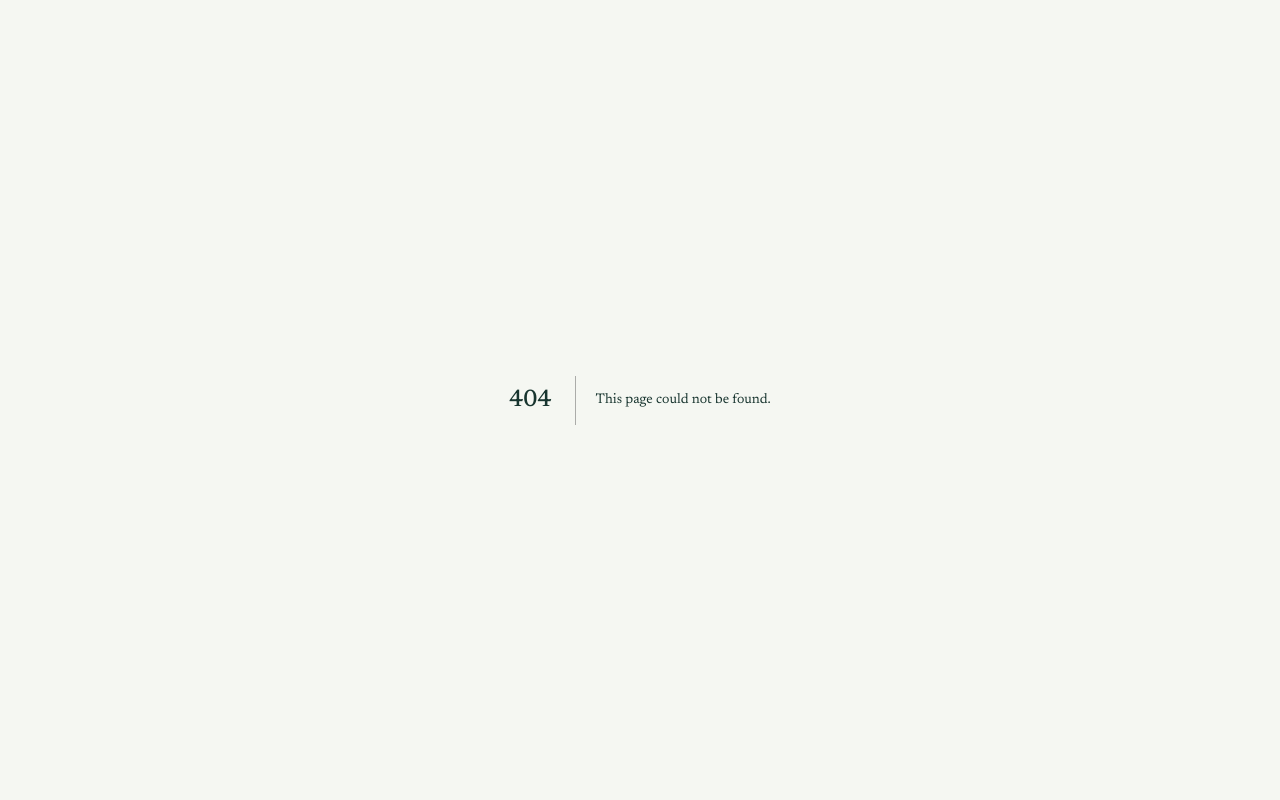
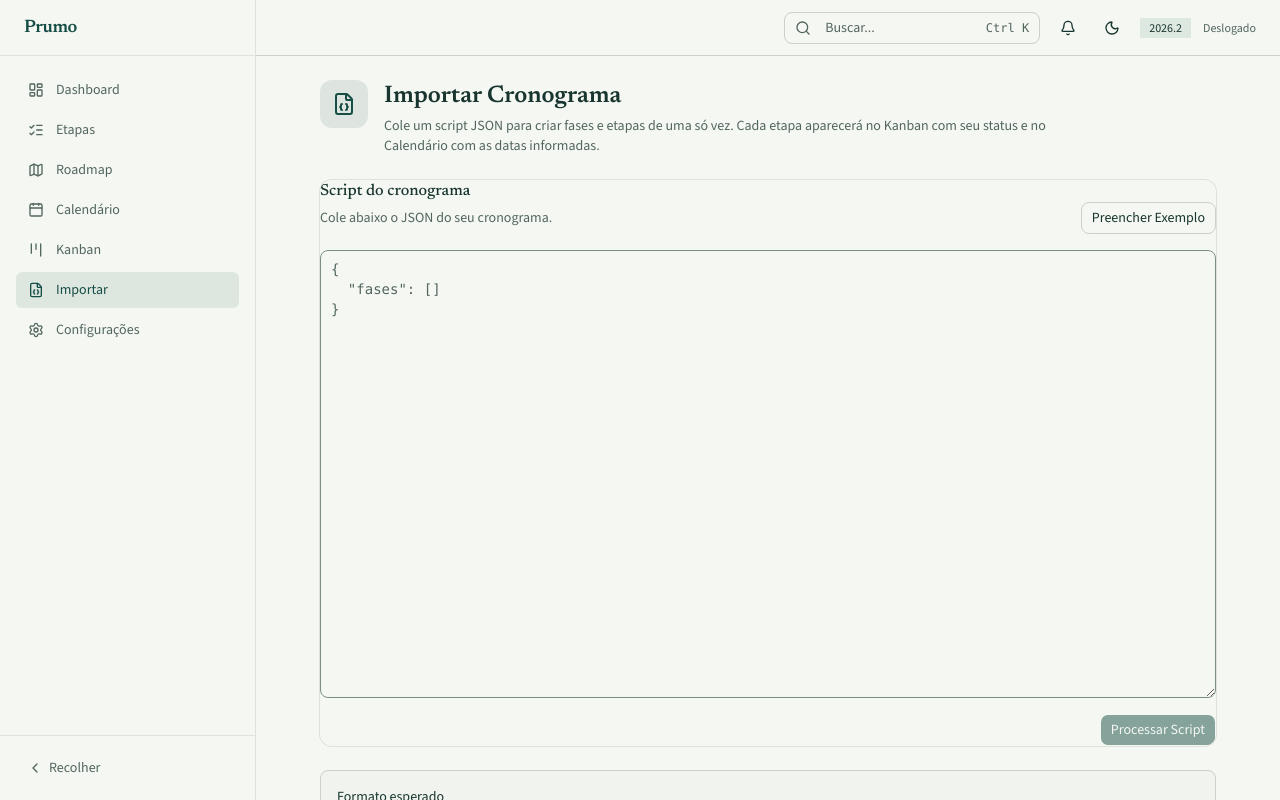
Before and after one commit to Ramon-M-S/Workspace-sicom, a Next.js app: page /importar in a window 1280 px wide. Before the commit this address had no page. Built offline with nearby package versions, Linux system fonts and the light colour scheme; no server answers.

Commit message:
feat(import): adicionar importação de cronograma via script JSON com validação e transação

```diff
--- /dev/null
+++ b/app/(dashboard)/importar/page.tsx
@@ -0,0 +1,41 @@
+import { FileJson } from "lucide-react";
+import { FormImportar } from "@/components/importar/form-importar";
+import { Card, CardContent, CardHeader, CardTitle } from "@/components/ui/card";
+
+export default function ImportarPage() {
+  return (
+    <div className="mx-auto max-w-4xl space-y-6">
+      <div className="flex items-start gap-4">
+        <div className="rounded-xl bg-primary/10 p-3 text-primary">
+          <FileJson className="h-6 w-6" aria-hidden="true" />
+        </div>
+        <div>
+          <h1 className="text-2xl font-semibold">Importar Cronograma</h1>
+          <p className="mt-1 max-w-2xl text-sm text-muted-foreground">
+            Cole um script JSON para criar fases e etapas de uma só vez. Cada etapa
+            aparecerá no Kanban com seu status e no Calendário com as datas informadas.
+          </p>
+        </div>
+      </div>
+
+      <Card>
+        <CardHeader>
+          <CardTitle>Script do cronograma</CardTitle>
+        </CardHeader>
+        <CardContent>
+          <FormImportar />
+        </CardContent>
+      </Card>
+
+      <div className="rounded-lg border bg-muted/30 p-4 text-sm text-muted-foreground">
+        <p className="font-medium text-foreground">Formato esperado</p>
+        <p className="mt-1">
+          O objeto raiz contém <code className="font-mono">fases</code>. Cada fase
+          contém <code className="font-mono">nome</code> e uma lista de
+          <code className="font-mono"> etapas</code> com título, objetivo, datas no
+          formato YYYY-MM-DD, status, entregáveis e critérios de conclusão (DoD).
+        </p>
+      </div>
+    </div>
+  );
+}
--- /dev/null
+++ b/app/api/etapas/importar/route.ts
@@ -0,0 +1,71 @@
+import { created, handleError } from "@/lib/http";
+import { getUsuarioLogado } from "@/lib/auth-utils";
+import { prisma } from "@/lib/prisma";
+import { importarCronogramaSchema } from "@/lib/validations/importar";
+
+export async function POST(request: Request) {
+  try {
+    const usuarioId = await getUsuarioLogado();
+    const cronograma = importarCronogramaSchema.parse(await request.json());
+
+    const contagem = await prisma.$transaction(async (tx) => {
+      const ultimaFase = await tx.fase.findFirst({
+        where: { usuarioId },
+        orderBy: { ordem: "desc" },
+        select: { ordem: true },
+      });
+      let fasesCriadas = 0;
+      let etapasCriadas = 0;
+
+      for (let indiceFase = 0; indiceFase < cronograma.fases.length; indiceFase += 1) {
+        const faseScript = cronograma.fases[indiceFase];
+        const faseId = `${usuarioId}:fase-${crypto.randomUUID()}`;
+        await tx.fase.create({
+          data: {
+            id: faseId,
+            usuarioId,
+            nome: faseScript.nome,
+            ordem: (ultimaFase?.ordem ?? -1) + indiceFase + 1,
+          },
+        });
+        fasesCriadas += 1;
+
+        for (let ordem = 0; ordem < faseScript.etapas.length; ordem += 1) {
+          const etapaScript = faseScript.etapas[ordem];
+          const etapaId = `${usuarioId}:etapa-${crypto.randomUUID()}`;
+          await tx.etapa.create({
+            data: {
+              id: etapaId,
+              usuarioId,
+              faseId,
+              ordem,
+              titulo: etapaScript.titulo,
+              objetivo: etapaScript.objetivo,
+              inicio: etapaScript.inicio,
+              fim: etapaScript.fim,
+              status: etapaScript.status,
+              progresso: etapaScript.status === "concluida" ? 100 : 0,
+              entregaveis: etapaScript.entregaveis,
+              dod: etapaScript.dod,
+              lembretes: {
+                create: [7, 1, 0].map((diasAntes) => ({
+                  id: `${etapaId}-lembrete-${diasAntes}`,
+                  diasAntes,
+                  canal: "ambos",
+                  enviado: false,
+                })),
+              },
+            },
+          });
+          etapasCriadas += 1;
+        }
+      }
+
+      return { fasesCriadas, etapasCriadas };
+    });
+
+    return created({ sucesso: true, ...contagem });
+  } catch (error) {
+    return handleError(error);
+  }
+}
--- /dev/null
+++ b/components/importar/form-importar.tsx
@@ -0,0 +1,129 @@
+"use client";
+
+import { useState } from "react";
+import { useRouter } from "next/navigation";
+import { toast } from "sonner";
+import { Button } from "@/components/ui/button";
+import { Textarea } from "@/components/ui/textarea";
+
+const exemploCronograma = JSON.stringify(
+  {
+    fases: [
+      {
+        nome: "Planejamento",
+        etapas: [
+          {
+            titulo: "Revisar o pré-projeto",
+            objetivo: "Conferir o escopo, os objetivos e a estrutura inicial do trabalho.",
+            inicio: "2027-01-05",
+            fim: "2027-01-12",
+            status: "em_andamento",
+            entregaveis: ["Pré-projeto revisado"],
+            dod: ["Objetivos revisados", "Escopo validado com a orientação"],
+          },
+          {
+            titulo: "Organizar referências iniciais",
+            objetivo: "Reunir as principais fontes para iniciar a revisão bibliográfica.",
+            inicio: "2027-01-13",
+            fim: "2027-01-20",
+            status: "pendente",
+            entregaveis: ["Lista inicial de referências"],
+            dod: ["Fontes registradas e organizadas por tema"],
+          },
+        ],
+      },
+    ],
+  },
+  null,
+  2,
+);
+
+function mensagemErro(data: unknown) {
+  if (
+    typeof data === "object" &&
+    data !== null &&
+    "error" in data &&
+    typeof data.error === "string"
+  ) {
+    return data.error;
+  }
+  return "Não foi possível importar o cronograma.";
+}
+
+export function FormImportar() {
+  const router = useRouter();
+  const [script, setScript] = useState("");
+  const [processando, setProcessando] = useState(false);
+
+  async function processarScript() {
+    let cronograma: unknown;
+    try {
+      cronograma = JSON.parse(script);
+    } catch {
+      toast.error("O texto não é um JSON válido. Confira a sintaxe e tente novamente.");
+      return;
+    }
+
+    setProcessando(true);
+    try {
+      const response = await fetch("/api/etapas/importar", {
+        method: "POST",
+        headers: { "Content-Type": "application/json" },
+        body: JSON.stringify(cronograma),
+      });
+      const resultado: unknown = await response.json();
+
+      if (!response.ok) throw new Error(mensagemErro(resultado));
+
+      const fasesCriadas =
+        typeof resultado === "object" && resultado !== null && "fasesCriadas" in resultado
+          ? resultado.fasesCriadas
+          : undefined;
+      const etapasCriadas =
+        typeof resultado === "object" && resultado !== null && "etapasCriadas" in resultado
+          ? resultado.etapasCriadas
+          : undefined;
+      toast.success(
+        `Cronograma importado: ${String(fasesCriadas)} ${fasesCriadas === 1 ? "fase" : "fases"} e ${String(etapasCriadas)} ${etapasCriadas === 1 ? "etapa" : "etapas"}.`,
+      );
+      router.push("/etapas");
+      router.refresh();
+    } catch (error) {
+      toast.error(error instanceof Error ? error.message : "Não foi possível importar o cronograma.");
+    } finally {
+      setProcessando(false);
+    }
+  }
+
+  return (
+    <div className="space-y-4">
+      <div className="flex flex-wrap items-center justify-between gap-3">
+        <p className="text-sm text-muted-foreground">
+          Cole abaixo o JSON do seu cronograma.
+        </p>
+        <Button
+          type="button"
+          variant="outline"
+          onClick={() => setScript(exemploCronograma)}
+          disabled={processando}
+        >
+          Preencher Exemplo
+        </Button>
+      </div>
+      <Textarea
+        value={script}
+        onChange={(event) => setScript(event.target.value)}
+        aria-label="Script JSON do cronograma"
+        placeholder={'{\n  "fases": []\n}'}
+        className="min-h-[28rem] resize-y font-mono text-sm"
+        spellCheck={false}
+        disabled={processando}
+      />
+      <div className="flex justify-end">
+        <Button type="button" onClick={processarScript} disabled={processando || !script.trim()}>
+          {processando ? "Processando..." : "Processar Script"}
+        </Button>
+      </div>
+    </div>
+  );
+}
--- a/components/layout/sidebar.tsx
+++ b/components/layout/sidebar.tsx
@@ -7,6 +7,7 @@ import {
   ChevronLeft,
   ChevronRight,
   Calendar,
+  FileJson,
   LayoutDashboard,
   Kanban,
   ListChecks,
@@ -23,6 +24,7 @@ const navigation = [
   { href: "/roadmap", label: "Roadmap", icon: Map },
   { href: "/calendario", label: "Calendário", icon: Calendar },
   { href: "/kanban", label: "Kanban", icon: Kanban },
+  { href: "/importar", label: "Importar", icon: FileJson },
   { href: "/configuracoes", label: "Configurações", icon: Settings },
 ];
 
--- /dev/null
+++ b/lib/validations/importar.ts
@@ -0,0 +1,36 @@
+import { z } from "zod";
+
+const dataCronogramaSchema = z
+  .string()
+  .regex(/^\d{4}-\d{2}-\d{2}$/, "A data deve estar no formato YYYY-MM-DD.")
+  .refine((valor) => {
+    const data = new Date(`${valor}T00:00:00.000Z`);
+    return !Number.isNaN(data.getTime()) && data.toISOString().slice(0, 10) === valor;
+  }, "Informe uma data válida.")
+  .pipe(z.coerce.date());
+
+const etapaImportacaoSchema = z
+  .object({
+    titulo: z.string().trim().min(1, "O título é obrigatório."),
+    objetivo: z.string().trim(),
+    inicio: dataCronogramaSchema,
+    fim: dataCronogramaSchema,
+    status: z.enum(["pendente", "em_andamento", "concluida"]).default("pendente"),
+    entregaveis: z.array(z.string()),
+    dod: z.array(z.string()),
+  })
+  .refine((etapa) => etapa.fim >= etapa.inicio, {
+    message: "A data final deve ser igual ou posterior à data inicial.",
+    path: ["fim"],
+  });
+
+export const importarCronogramaSchema = z.object({
+  fases: z.array(
+    z.object({
+      nome: z.string().trim().min(1, "O nome da fase é obrigatório."),
+      etapas: z.array(etapaImportacaoSchema),
+    }),
+  ),
+});
+
+export type ImportarCronogramaInput = z.infer<typeof importarCronogramaSchema>;
```
